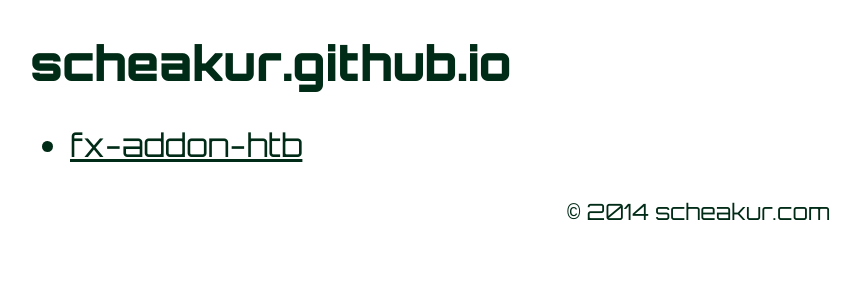
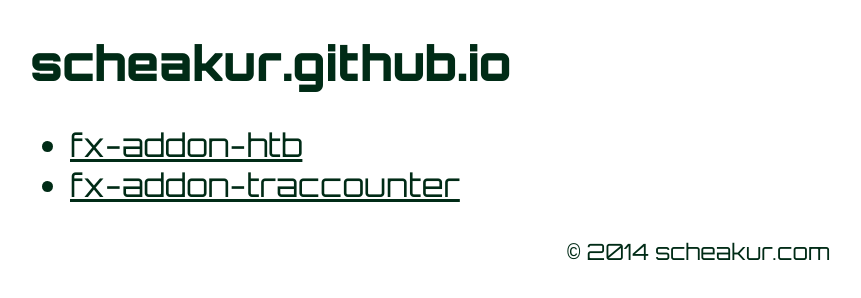
Before and after one commit to scheakur/scheakur.github.com, a plain HTML site: page index.html in a window 1280 px wide. Shown: the whole page, without its empty margins (210-1071 px from the left). Drawn offline with Linux system fonts and the light colour scheme.

Commit message:
Add lint to traccounter

```diff
--- a/index.html
+++ b/index.html
@@ -37,6 +37,7 @@
       <h1 class="title">scheakur.github.io</h1>
       <ul class="links">
         <li><a href="fx-addon-htb">fx-addon-htb</a></li>
+        <li><a href="fx-addon-traccounter">fx-addon-traccounter</a></li>
       </ul>
       <footer>
         <div class="copyright">&copy; 2014 scheakur.com</div>
```
